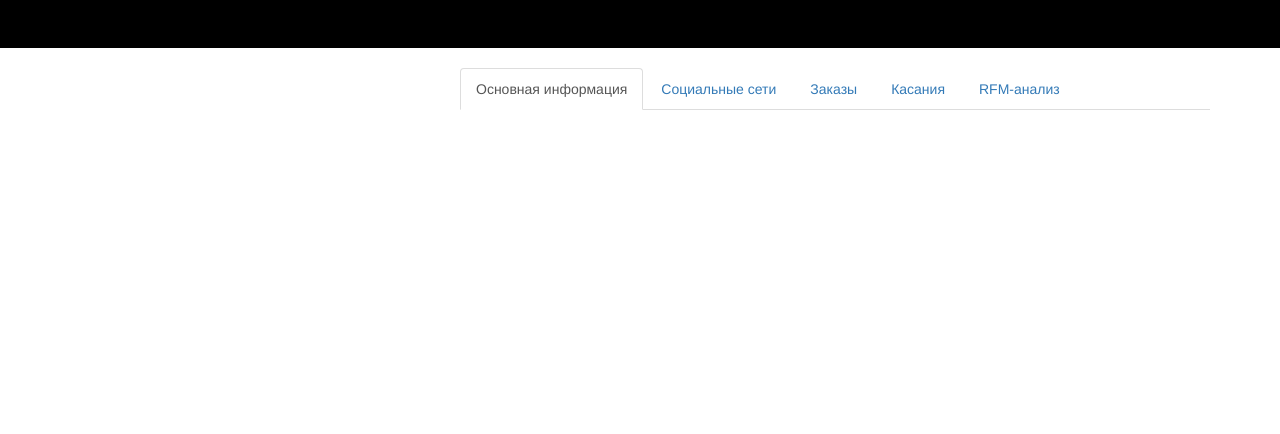
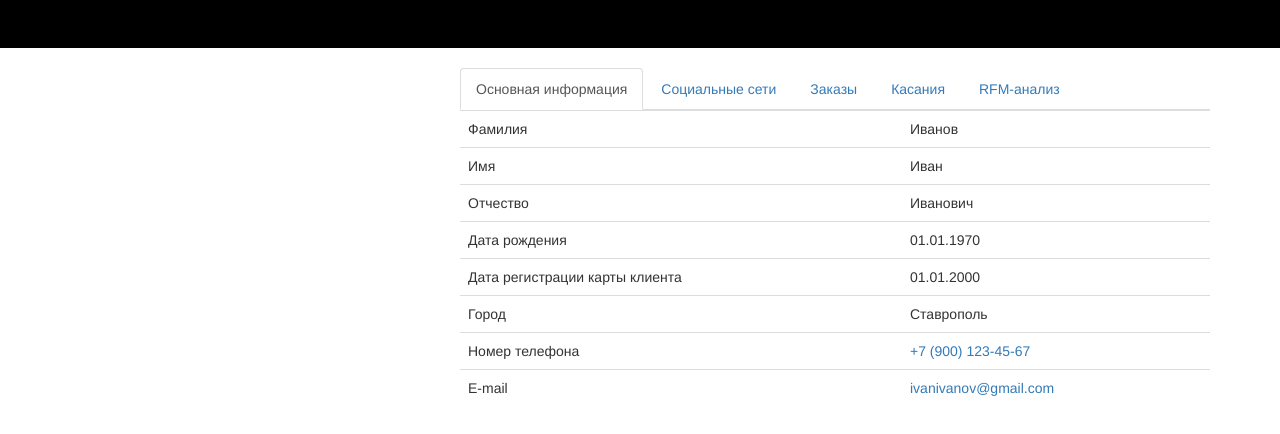
Before and after one commit to olegdizus/hackaton-kavkaz-dashboard, a website: page index.html in a window 1280 px wide. Drawn offline with nearby package versions, Linux system fonts and the light colour scheme.

Commit message:
Add basic info tab content

```diff
--- a/index.html
+++ b/index.html
@@ -26,6 +26,46 @@
           <li role="presentation"><a href="#touches">Касания</a></li>
           <li role="presentation"><a href="#rfm">RFM-анализ</a></li>
         </ul>
+        <div class="tab-content">
+          <div role="tabpanel" class="tab-pane active" id="#basic">
+            <table class="table">
+              <tbody>
+                <tr>
+                  <td>Фамилия</td>
+                  <td>Иванов</td>
+                </tr>
+                <tr>
+                  <td>Имя</td>
+                  <td>Иван</td>
+                </tr>
+                <tr>
+                  <td>Отчество</td>
+                  <td>Иванович</td>
+                </tr>
+                <tr>
+                  <td>Дата рождения</td>
+                  <td>01.01.1970</td>
+                </tr>
+                <tr>
+                  <td>Дата регистрации карты клиента</td>
+                  <td>01.01.2000</td>
+                </tr>
+                <tr>
+                  <td>Город</td>
+                  <td>Ставрополь</td>
+                </tr>
+                <tr>
+                  <td>Номер телефона</td>
+                  <td><a href="tel:+79001234567" />+7 (900) 123-45-67</td>
+                </tr>
+                <tr>
+                  <td>E-mail</td>
+                  <td><a href="mailto:ivanivanov@gmail.com" />ivanivanov@gmail.com</td>
+                </tr>
+              </tbody>
+            </table>
+          </div>
+        </div>
       </div>
     </div>
   </div>
```
